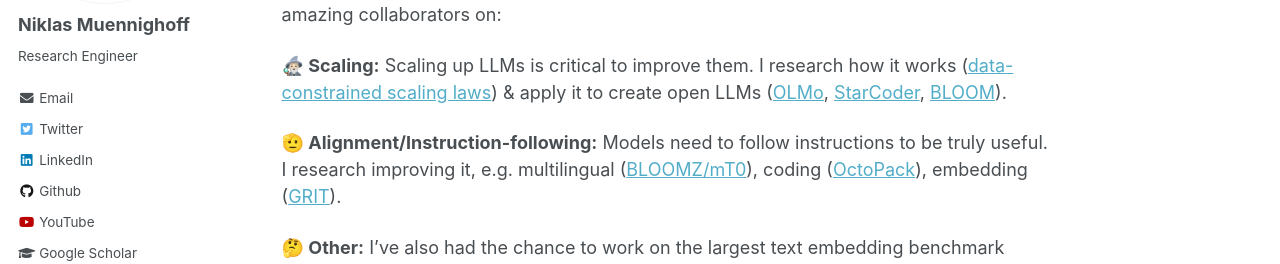
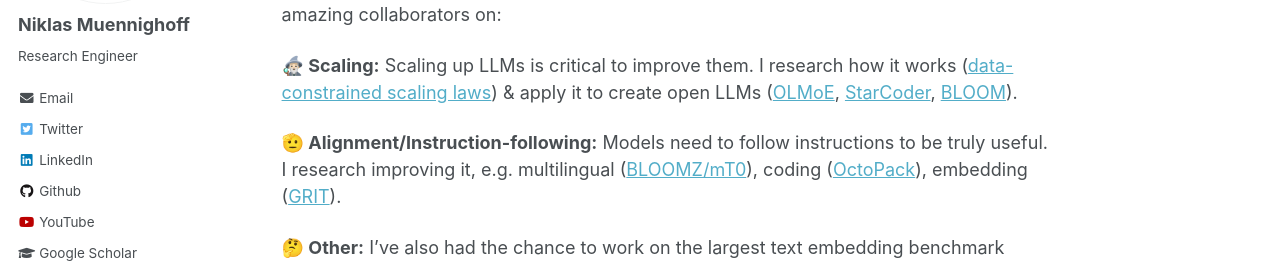
Before and after one commit to Muennighoff/Muennighoff.github.io, a Jekyll site: the page built from _pages/about.md, in a window 1280 px wide and 971 px high. Shown: the part 289-553 px from the top of the window. Built offline with Jekyll 4.4.1, drawn with Linux system fonts in a browser that asks for light colours.

Commit message:
Update about.md

```diff
--- a/_pages/about.md
+++ b/_pages/about.md
@@ -13,7 +13,7 @@
 
 My research focuses on making LLMs more useful. I'm grateful to have worked with amazing collaborators on:
 
-**🧙🏻‍♂️ Scaling:** Scaling up LLMs is critical to improve them. I research how it works ([data-constrained scaling laws](https://arxiv.org/abs/2305.16264)) & apply it to create open LLMs ([OLMo](https://arxiv.org/abs/2402.00838), [StarCoder](https://arxiv.org/abs/2305.06161), [BLOOM](https://arxiv.org/abs/2211.05100)).
+**🧙🏻‍♂️ Scaling:** Scaling up LLMs is critical to improve them. I research how it works ([data-constrained scaling laws](https://arxiv.org/abs/2305.16264)) & apply it to create open LLMs ([OLMoE](https://arxiv.org/abs/2409.02060), [StarCoder](https://arxiv.org/abs/2305.06161), [BLOOM](https://arxiv.org/abs/2211.05100)).
 
 **🫡 Alignment/Instruction-following:** Models need to follow instructions to be truly useful. I research improving it, e.g. multilingual ([BLOOMZ/mT0](https://arxiv.org/abs/2211.01786)), coding ([OctoPack](https://arxiv.org/abs/2308.07124)), embedding ([GRIT](https://arxiv.org/abs/2402.09906)).
 
```
